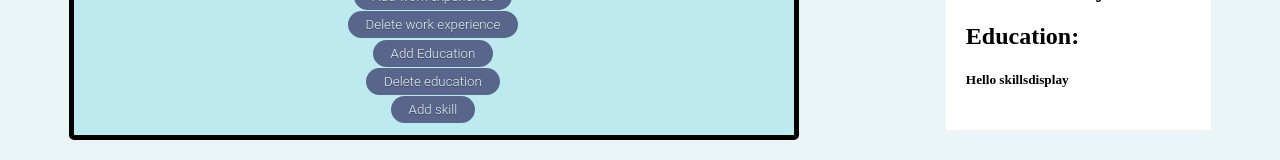
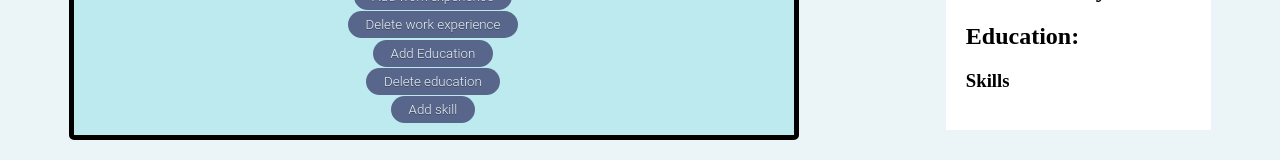
Before and after one commit to 9James9/CVMaker, a React (Create React App) app: page / in a window 1280 px wide. Shown: the part 294-454 px from the top of the page. Built offline with nearby package versions, Linux system fonts and the light colour scheme.

Commit message:
skills show up on screen

```diff
--- a/src/components/Displays/Personal/Skills/skillsdisplay.js
+++ b/src/components/Displays/Personal/Skills/skillsdisplay.js
@@ -1,10 +1,22 @@
 import React from 'react';
 import './skillsdisplay.css'
 
-const SkillsDisplay = () => {
+const SkillsDisplay = ({skills}) => {
+  let skillArray = []
+  const handleData = () => {
+    skillArray = []
+    for (let i = 0; i < Object.keys(skills.skills).length; i++) {
+      skillArray.push(`${skills.skills[i].skill}`)
+      console.log(skills[i])
+    }
+  }
   return (
       <div>
-          <h5>Hello skillsdisplay</h5>
+          <h3>Skills</h3>
+          {handleData()}
+          {skillArray.map((x,i) => {
+            return <p key={i}>{x}</p>
+          })}
       </div>
   );
 };
--- a/src/components/Main/main.js
+++ b/src/components/Main/main.js
@@ -178,7 +178,7 @@ export function Main() {
           <WorkHistoryDisplay workHistory={workHistory} />
         </div>
         <EducationHistoryDisplay educationHistory={educationHistory} />
-        <SkillsDisplay/>
+        <SkillsDisplay skills={skills}/>
       </div>
     </div>
   );
```
